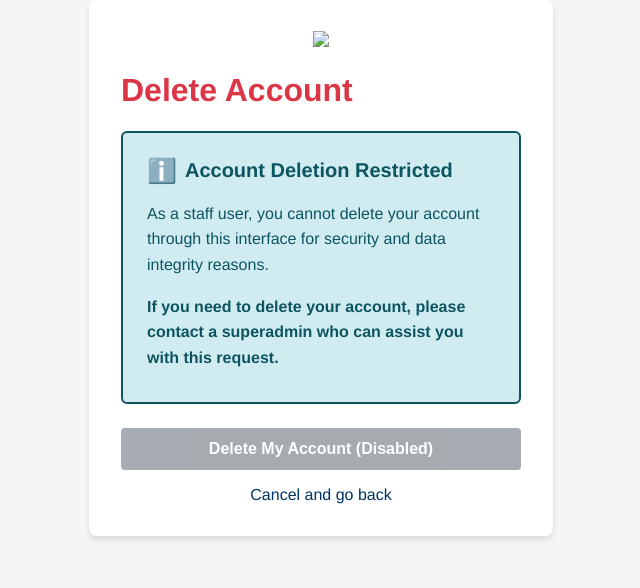
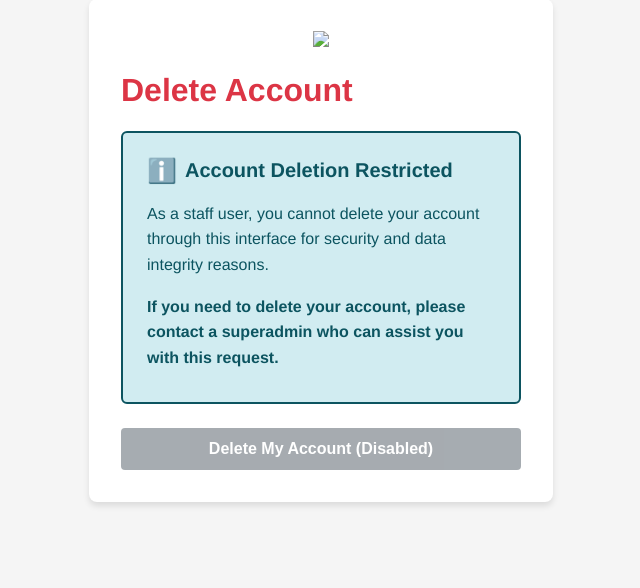
Before and after one commit to careerfairsystems/arkad-backend-django, a Django app: page /user/delete-account/ in a window 1280 px wide. Shown: the part 101-689 px from the top of the page, without its empty margins (319-959 px from the left). Run offline with Django 5.2, Linux system fonts and the light colour scheme; the visitor is signed in with stand-in values (Sample User, id 1); parts of the project's set-up code (start-up, migrations or seed data) failed here and were passed over.

Commit message:
fix: Remove cancel action as the user likely originated on this page by link

```diff
--- a/arkad/user_models/templates/delete_account.html
+++ b/arkad/user_models/templates/delete_account.html
@@ -87,18 +87,6 @@
                 opacity: 0.6;
             }
 
-            .cancel-link {
-                display: block;
-                text-align: center;
-                margin-top: 1rem;
-                color: #003366;
-                text-decoration: none;
-            }
-
-            .cancel-link:hover {
-                text-decoration: underline;
-            }
-
             .messages {
                 margin-bottom: 1rem;
             }
@@ -174,8 +162,6 @@
                     <button type="submit" class="delete-button">Delete My Account</button>
                 </form>
             {% endif %}
-
-            <a href="/" class="cancel-link">Cancel and go back</a>
         </main>
 
         <script>
@@ -188,7 +174,7 @@
                     "• Your CV and profile picture\n" +
                     "• All event bookings\n" +
                     "• All associated data\n\n" +
-                    "Click OK to permanently delete your account, or Cancel to go back."
+                    "Click OK to permanently delete your account, or close this page to abort."
                 );
             }
         </script>
```
